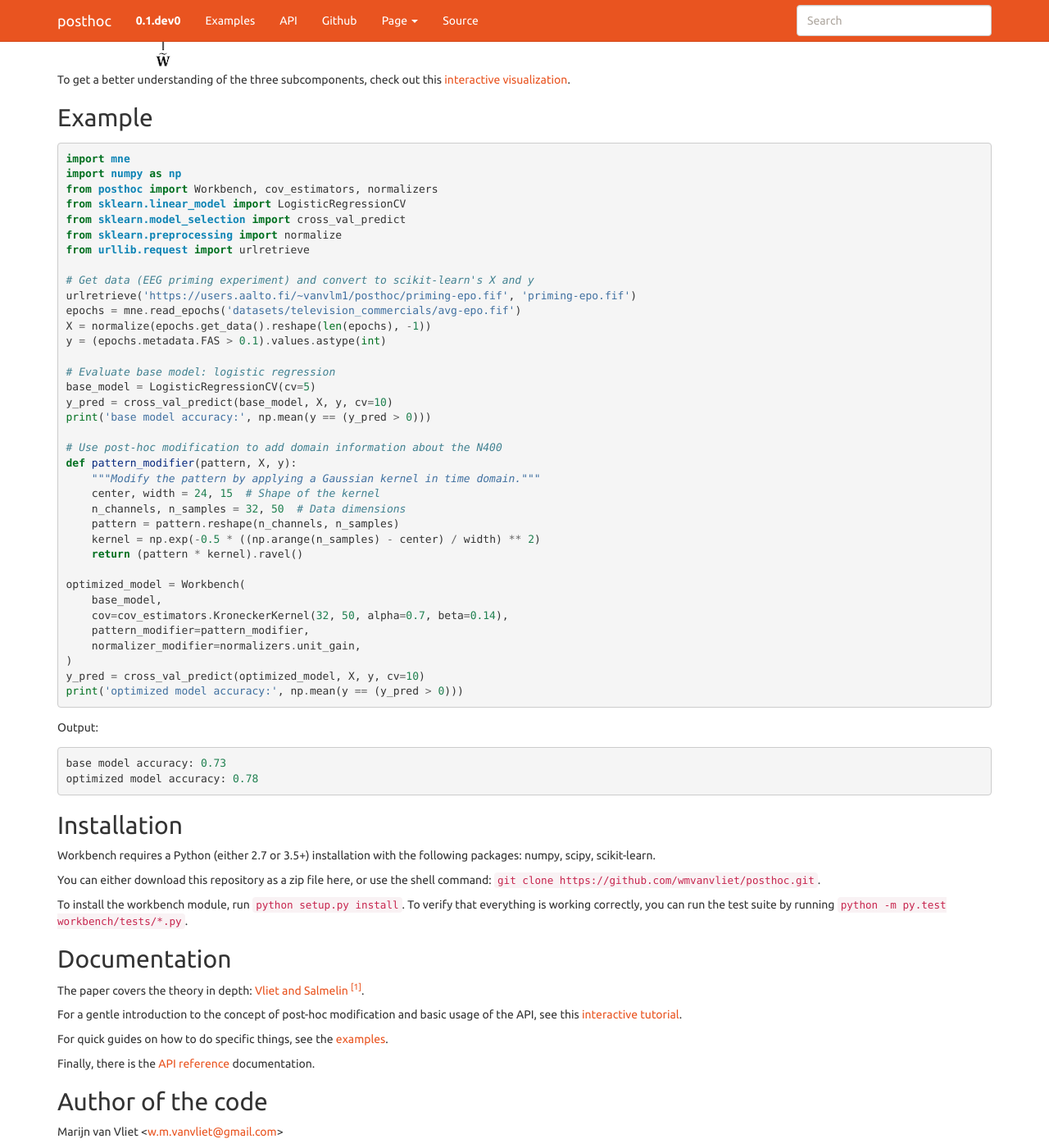
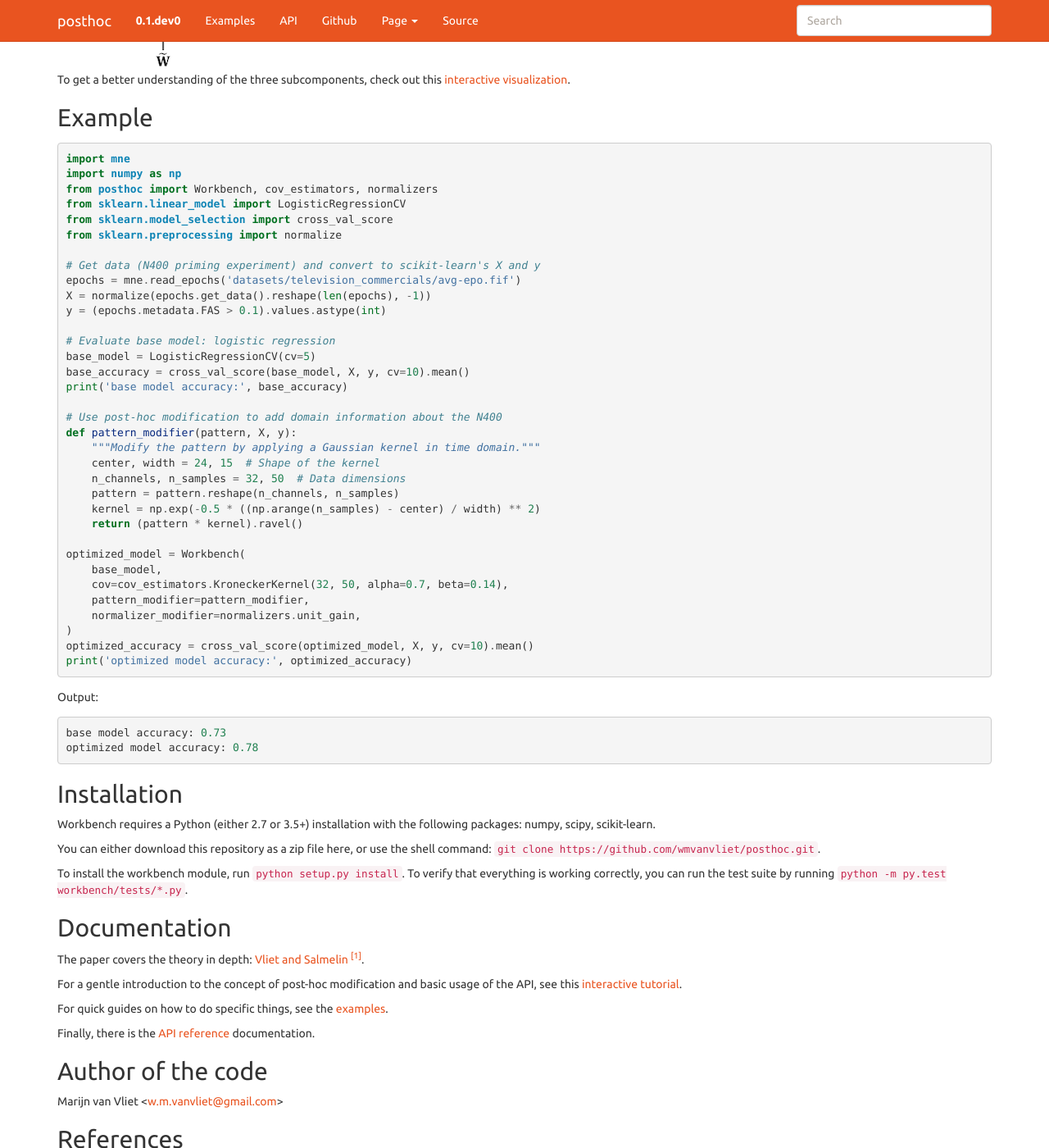
Before and after one commit to wmvanvliet/posthoc, a Sphinx documentation site: the page built from doc/index.rst, in a window 1280 px wide and 1400 px high, scrolled down 900 px. Shown: the whole window at 82% size. Built offline with Sphinx 7.4.7, drawn with Linux system fonts in a browser that asks for light colours.

Commit message:
Make Workbench behave like a classifier if needed

```diff
--- a/doc/index.rst
+++ b/doc/index.rst
@@ -47,20 +47,18 @@
     import numpy as np
     from posthoc import Workbench, cov_estimators, normalizers
     from sklearn.linear_model import LogisticRegressionCV
-    from sklearn.model_selection import cross_val_predict
+    from sklearn.model_selection import cross_val_score
     from sklearn.preprocessing import normalize
-    from urllib.request import urlretrieve
 
-    # Get data (EEG priming experiment) and convert to scikit-learn's X and y
-    urlretrieve('https://users.aalto.fi/~vanvlm1/posthoc/priming-epo.fif', 'priming-epo.fif')
+    # Get data (N400 priming experiment) and convert to scikit-learn's X and y
     epochs = mne.read_epochs('datasets/television_commercials/avg-epo.fif')
     X = normalize(epochs.get_data().reshape(len(epochs), -1))
     y = (epochs.metadata.FAS > 0.1).values.astype(int)
 
     # Evaluate base model: logistic regression
     base_model = LogisticRegressionCV(cv=5)
-    y_pred = cross_val_predict(base_model, X, y, cv=10)
-    print('base model accuracy:', np.mean(y == (y_pred > 0)))
+    base_accuracy = cross_val_score(base_model, X, y, cv=10).mean()
+    print('base model accuracy:', base_accuracy)
 
     # Use post-hoc modification to add domain information about the N400
     def pattern_modifier(pattern, X, y):
@@ -77,8 +75,8 @@
         pattern_modifier=pattern_modifier,
         normalizer_modifier=normalizers.unit_gain,
     )
-    y_pred = cross_val_predict(optimized_model, X, y, cv=10)
-    print('optimized model accuracy:', np.mean(y == (y_pred > 0)))
+    optimized_accuracy = cross_val_score(optimized_model, X, y, cv=10).mean()
+    print('optimized model accuracy:', optimized_accuracy)
 
 Output::
 
```
Also changed, not shown: README.md (+7 -9 lines), 1 other file.
